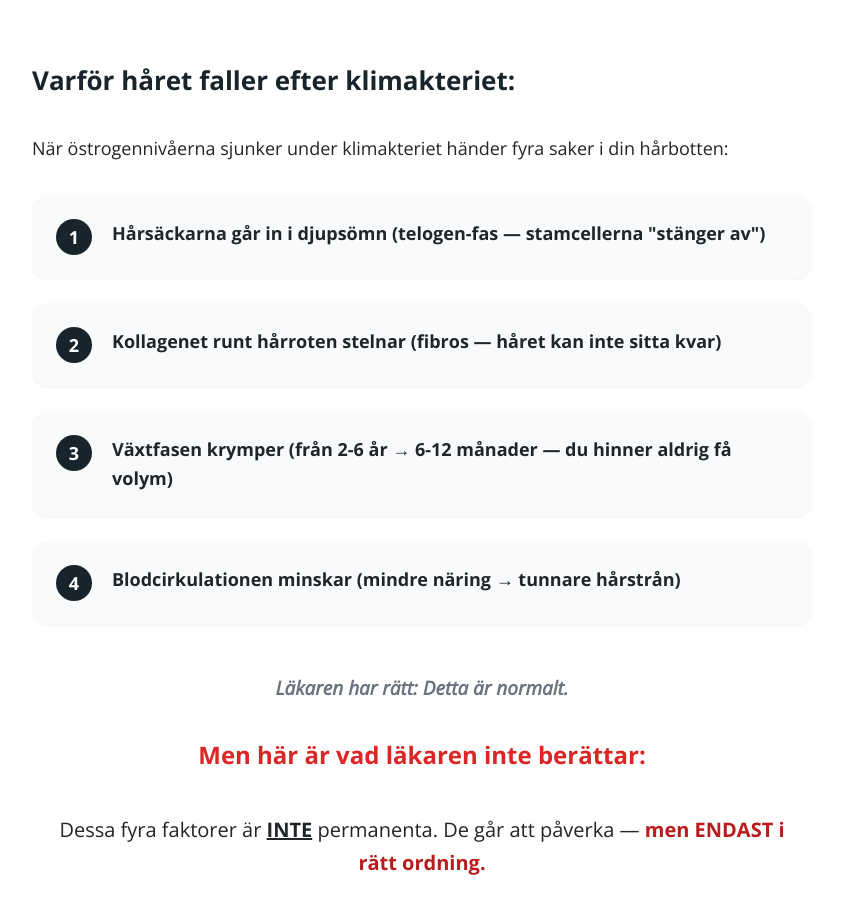
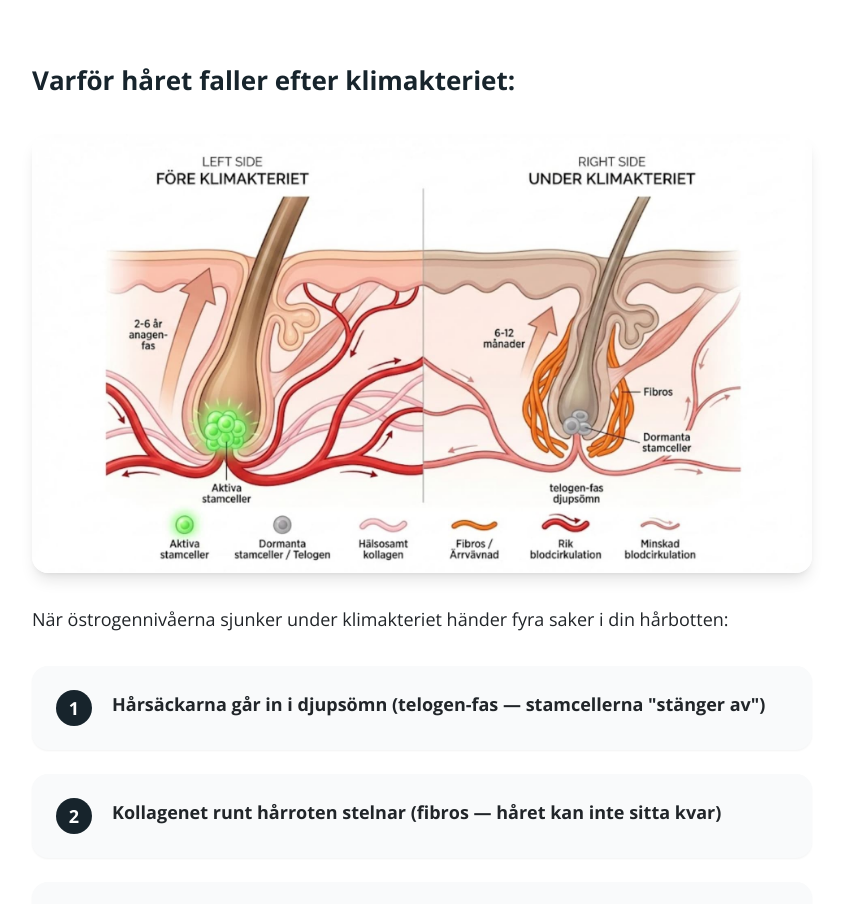
Before and after one commit to mangaz900/luminaflow, a React (Vite) app: page /kvinnor-55-plus-v4 in a window 1280 px wide. Shown: the part 4180-5084 px from the top of the page, without its empty margins (218-1059 px from the left). Built offline with nearby package versions, Linux system fonts and the light colour scheme; no server answers; a web font is replaced by a local one.

Commit message:
Add second image after 'Varför håret faller' heading in V4

```diff
--- a/pages/listicles/Women55PlusV4.tsx
+++ b/pages/listicles/Women55PlusV4.tsx
@@ -196,6 +196,11 @@ const Women55PlusV4: React.FC = () => {
 
                         <div className="mb-[40px]">
                             <h3 className="text-[26px] font-bold mb-8 text-[#17242C]">Varför håret faller efter klimakteriet:</h3>
+                            <img
+                                src="/2 (7).jpg"
+                                alt="Håravfall hos kvinna i klimakteriet"
+                                className="w-full rounded-2xl mb-8 shadow-lg"
+                            />
                             <p className="text-[18px] mb-8">
                                 När östrogennivåerna sjunker under klimakteriet händer fyra saker i din hårbotten:
                             </p>
```
Also changed, not shown: public/2 (7).jpg (added).
